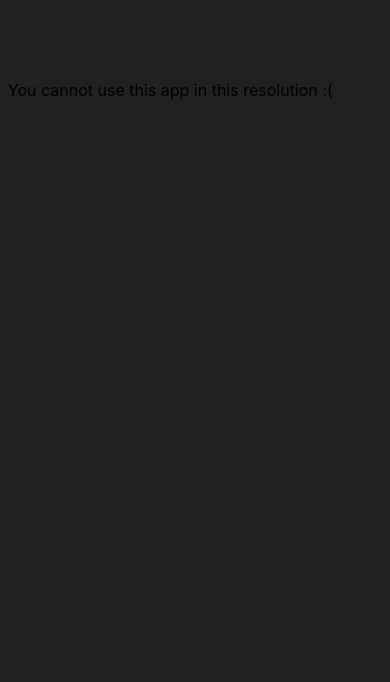
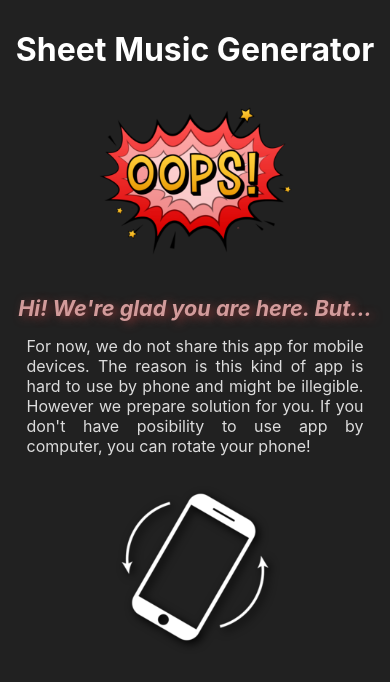
Before and after one commit to KamilSajdera/Notes-Generator, a React (Create React App) app: page / in a window 390 px wide. Shown: the top 682 px of the page. Built offline with nearby package versions, Linux system fonts and the light colour scheme; a web font is replaced by a local one.

Commit message:
Added feedback for mobile devices

```diff
--- a/src/App.js
+++ b/src/App.js
@@ -7,6 +7,7 @@ import { MetronomeProvider } from "./store/metronome-context";
 
 import "./App.css";
 import Header from "./components/header/header";
+import MobileError from "./components/mobile-error";
 
 function App() {
   const [arrayNotes, setArrayNotes] = useState([]);
@@ -72,9 +73,7 @@ function App() {
             />
           </MetronomeProvider>
         ) : (
-          <p style={{ paddingTop: 70, marginInline: "auto" }}>
-            You cannot use this app in this resolution :(
-          </p>
+          <MobileError />
         )}
       </div>
     </NotesContext.Provider>
--- /dev/null
+++ b/src/components/mobile-error.css
@@ -0,0 +1,50 @@
+.wrapper {
+  width: 100%;
+  margin-top: 10px;
+  text-align: center;
+}
+
+.wrapper h1 {
+    color: #fff;
+    margin-top: 30px;
+}
+
+.wrapper img {
+  width: 70%;
+  margin-inline: auto;
+  margin-top: -20px;
+}
+
+.mobile-title {
+  color: #d29b9b;
+  font-size: 1.35em;
+  margin-top: -20px;
+  font-style: italic;
+  text-shadow: 4px 2px 10px #8b3838;
+}
+
+.mobile-description {
+  color: #dcdcdc;
+  margin-top: 15px;
+  text-align: justify;
+  padding-inline: 5%;
+}
+
+.rotating-phone {
+  filter: invert(1) drop-shadow(3px 3px 5px black);
+  animation-name: shake;
+  animation-duration: 2000ms;
+  animation-iteration-count: infinite;
+}
+
+@keyframes shake {
+  10% {
+    transform: rotate(20deg);
+  }
+  20% {
+    transform: rotate(-10deg);
+  }
+  25% {
+    transform: rotate(0deg);
+  }
+}
--- /dev/null
+++ b/src/components/mobile-error.js
@@ -0,0 +1,21 @@
+import "./mobile-error.css";
+
+import image from "../assets/img/oops.png";
+import rotate from "../assets/img/rotate.png"
+
+export default function MobileError() {
+  return (
+    <div className="wrapper">
+        <h1>Sheet Music Generator</h1>
+      <img src={image} alt="Oops!" />
+      <h2 className="mobile-title">Hi! We're glad you are here. But...</h2>
+      <p className="mobile-description">
+        For now, we do not share this app for mobile devices. The reason is this
+        kind of app is hard to use by phone and might be illegible. However we prepare solution for
+        you. If you don't have posibility to use app by computer, you can rotate your phone!
+      </p>
+
+      <img src={rotate} alt="Rotating phone" className="rotating-phone"/>
+    </div>
+  );
+}
```
Also changed, not shown: src/assets/img/oops.png (added), src/assets/img/rotate.png (added).
